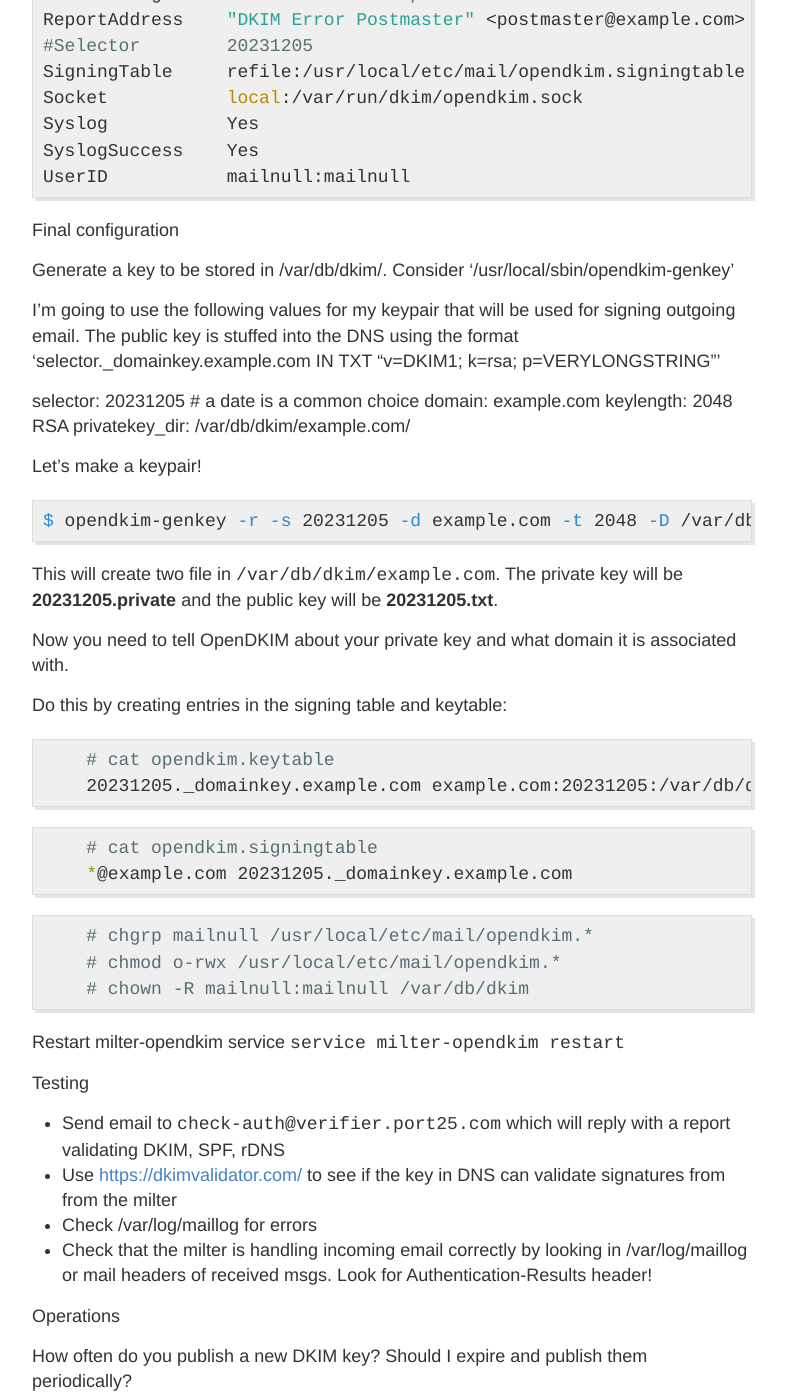
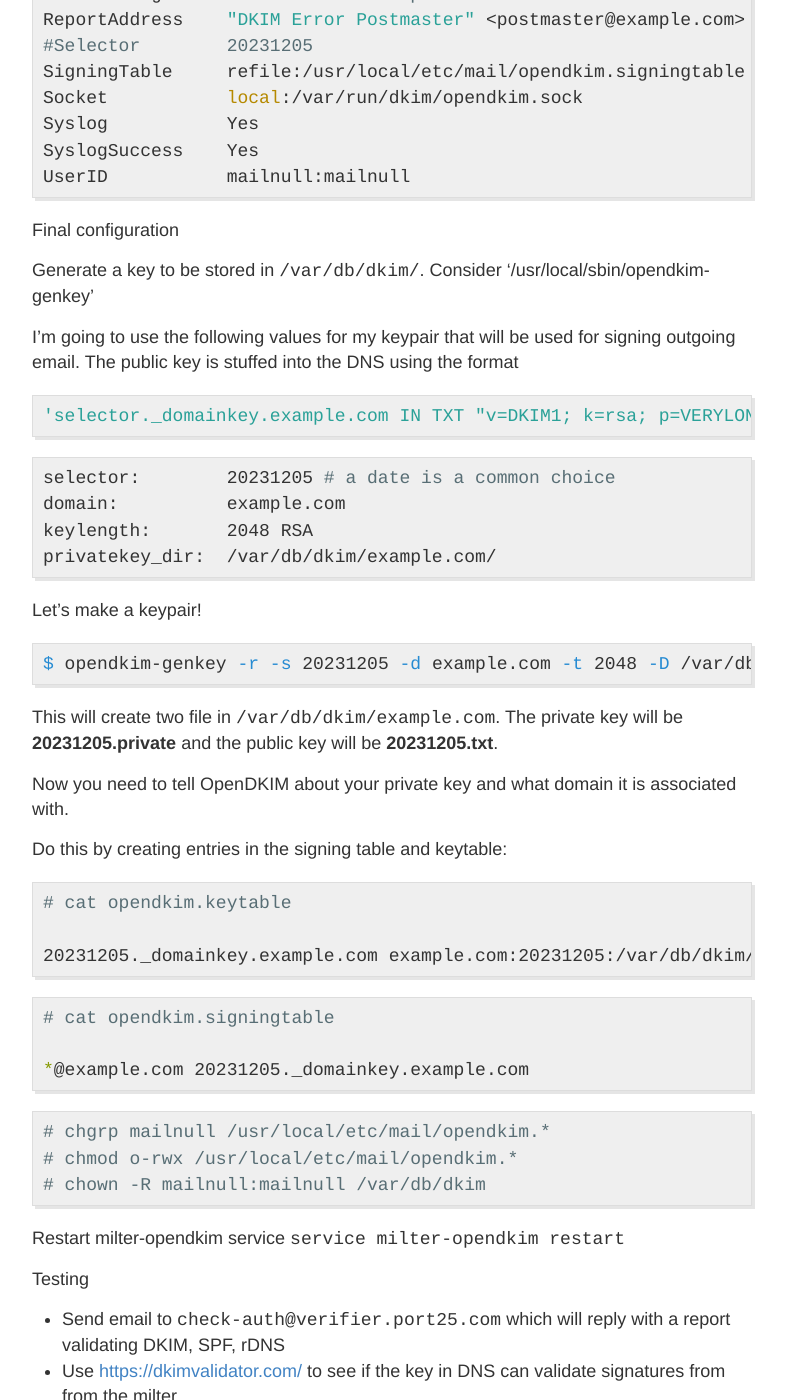
Before and after one commit to hanskuhn/hanskuhn.github.io, a Jekyll site: the page built from _posts/2023-12-01-DKIM_on_FreeBSD.md, in a window 1280 px wide and 1400 px high, scrolled down 2199 px. Shown: the whole window, without its empty margins (248-1034 px from the left). Built offline with Jekyll 4.4.1, drawn with Linux system fonts in a browser that asks for light colours; some of the changed text lies outside the part shown.

Commit message:
formatting

```diff
--- a/_posts/2023-12-01-DKIM_on_FreeBSD.md
+++ b/_posts/2023-12-01-DKIM_on_FreeBSD.md
@@ -114,15 +114,21 @@ UserID           mailnull:mailnull
 
 Final configuration
 
-  Generate a key to be stored in /var/db/dkim/. Consider '/usr/local/sbin/opendkim-genkey'
+Generate a key to be stored in `/var/db/dkim/`. Consider '/usr/local/sbin/opendkim-genkey'
 
 I'm going to use the following values for my keypair that will be used for signing outgoing
-email. The public key is stuffed into the DNS using the format 'selector._domainkey.example.com IN TXT "v=DKIM1; k=rsa; p=VERYLONGSTRING"'
+email. The public key is stuffed into the DNS using the format
 
-selector: 20231205 # a date is a common choice
-domain: example.com
-keylength: 2048 RSA
-privatekey_dir: /var/db/dkim/example.com/
+{%highlight bash %}
+'selector._domainkey.example.com IN TXT "v=DKIM1; k=rsa; p=VERYLONGSTRING"'
+{%endhighlight %}
+
+{%highlight bash %}
+selector:        20231205 # a date is a common choice
+domain:          example.com
+keylength:       2048 RSA
+privatekey_dir:  /var/db/dkim/example.com/
+{%endhighlight %}
 
 Let's make a keypair!
 {%highlight bash %}
@@ -137,19 +143,21 @@ Now you need to tell OpenDKIM about your private key and what domain it is assoc
 Do this by creating entries in the signing table and keytable:
 
 {%highlight bash %}
-    # cat opendkim.keytable
-    20231205._domainkey.example.com example.com:20231205:/var/db/dkim/example.com/20231205.private
+# cat opendkim.keytable
+
+20231205._domainkey.example.com example.com:20231205:/var/db/dkim/example.com/20231205.private
 {%endhighlight %}
 
 {%highlight bash %}
-    # cat opendkim.signingtable
-    *@example.com 20231205._domainkey.example.com
+# cat opendkim.signingtable
+
+*@example.com 20231205._domainkey.example.com
 {%endhighlight %}
 
 {%highlight bash %}
-    # chgrp mailnull /usr/local/etc/mail/opendkim.*
-    # chmod o-rwx /usr/local/etc/mail/opendkim.*
-    # chown -R mailnull:mailnull /var/db/dkim
+# chgrp mailnull /usr/local/etc/mail/opendkim.*
+# chmod o-rwx /usr/local/etc/mail/opendkim.*
+# chown -R mailnull:mailnull /var/db/dkim
 {%endhighlight %}
 
   Restart milter-opendkim service `service milter-opendkim restart`
@@ -158,22 +166,30 @@ Testing
 
   - Send email to `check-auth@verifier.port25.com` which will reply with a report validating DKIM, SPF, rDNS
   - Use <https://dkimvalidator.com/> to see if the key in DNS can validate signatures from from the milter
-  - Check /var/log/maillog for errors
+  - Check `/var/log/maillog` for errors
   - Check that the milter is handling incoming email correctly by looking in /var/log/maillog or mail headers of received msgs. Look for Authentication-Results header!
 
 Operations
 
-  How often do you publish a new DKIM key? Should I expire and publish them periodically?
+  - How often do you publish a new DKIM key?
+  - Should I expire and publish them periodically?
 
-  Publish DMARC RR like this:
+Once DKIM is working, you'll probably want to publish a DMARC RR like this:
+
+rua= Set the email address where you want DMARC aggregate reports delivered
+
+ruf= Set the email address where you want DMARC failure reports delivered
+
+sp=none TODO
+
+aspf=r SPF is relaxed
+
+adkim=r DKIM is relaxed
+
+fo=1 Send DMARC failure reports to ruf=
 
 {%highlight bash %}
 _dmarc.example.com TXT v=DMARC1; p=none; rua=mailto:dmarc@example.com; ruf=mailto:dmarcfail@example.com; sp=none; aspf=r; adkim=r; fo=1;
-{%endhighlight %}
-
-{%highlight bash %}
-~~~~~~~~~~~~~~~~~~~~~~~~~~~~~~~~~~~
-~~~~~~~~~~~~~~~~~~~~~~~~~~~~~~~~~~~
 {%endhighlight %}
 
 References:
```
